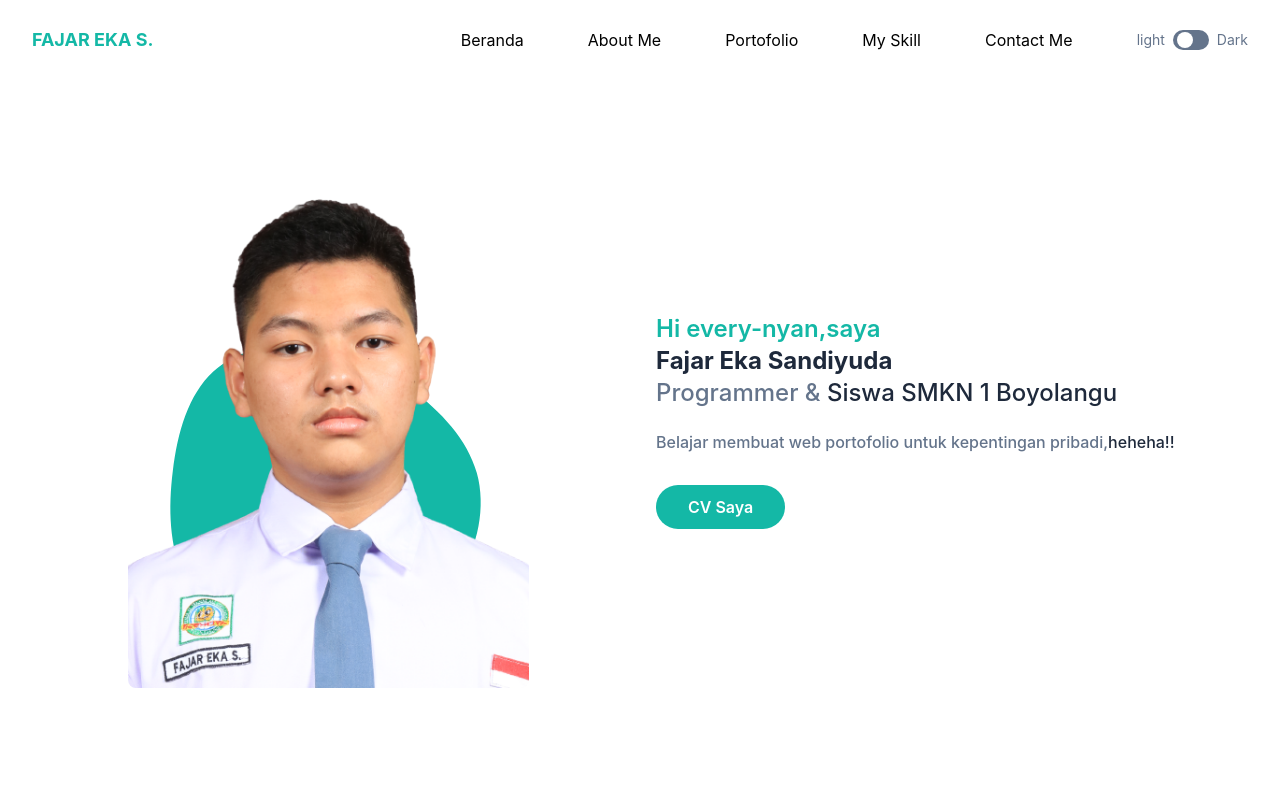
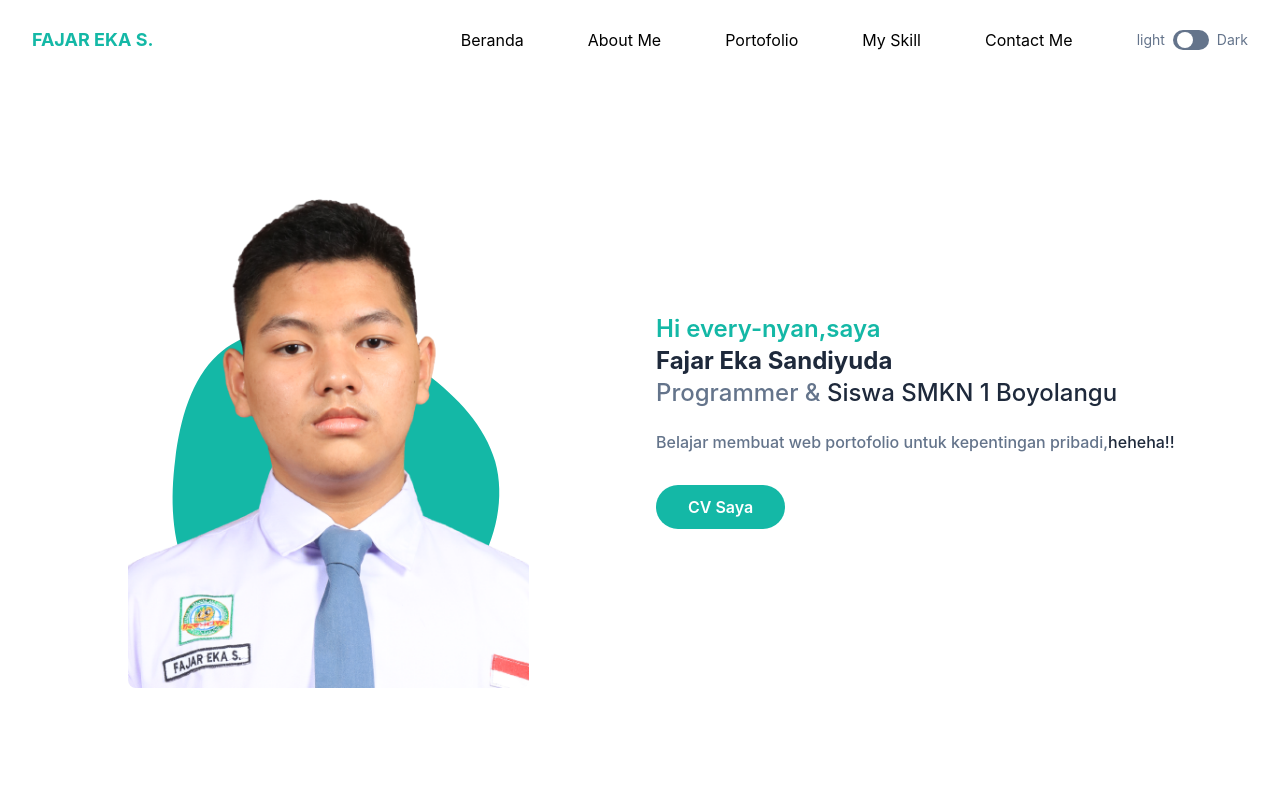
Before and after one commit to fajareka1/fajareka1.github.io, a website: page index.html in a window 1280 px wide. Shown: the top 800 px of the page. Drawn offline with nearby package versions, Linux system fonts and the light colour scheme.

Commit message:
Update index.html

```diff
--- a/index.html
+++ b/index.html
@@ -710,7 +710,7 @@ body{
                                 <div class="tooltip-arrow" data-popper-arrow></div>
                             </div>
                             <span class="absolute bottom-0 z-[8] top-18 mx-auto sm:left-28 lg:left-24 md:left-28 " data-aos="zoom-in" data-aos-duration="1200">
-                                <svg class="" viewBox="0 0 200 200" width="380" height="380" xmlns="http://www.w3.org/2000/svg">
+                                <svg class="" viewBox="0 0 200 200" width="400" height="400" xmlns="http://www.w3.org/2000/svg">
                                     <path fill="#14b8a6" d="M49.1,-57.3C64.6,-45.6,78.6,-31,83.6,-13.2C88.5,4.5,84.3,25.4,73.8,41.8C63.4,58.2,46.6,70.1,27.7,77.8C8.7,85.5,-12.5,89,-30.4,82.7C-48.3,76.5,-62.9,60.6,-70.5,42.9C-78.2,25.2,-78.9,5.6,-76.4,-14.3C-74,-34.3,-68.3,-54.5,-55.1,-66.6C-41.8,-78.7,-20.9,-82.7,-2,-80.3C16.8,-77.8,33.7,-69,49.1,-57.3Z" transform="translate(100 100)" />
                                 </svg>
                             </span>
```
